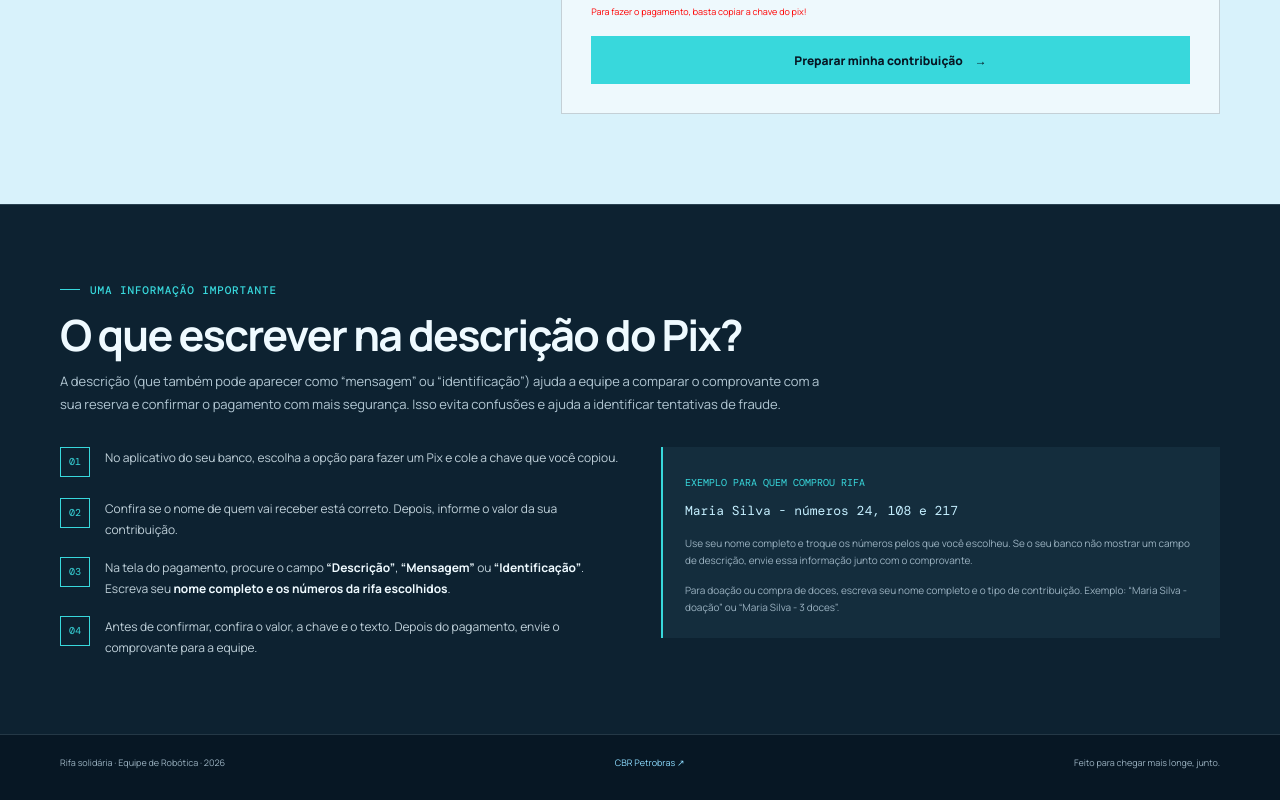
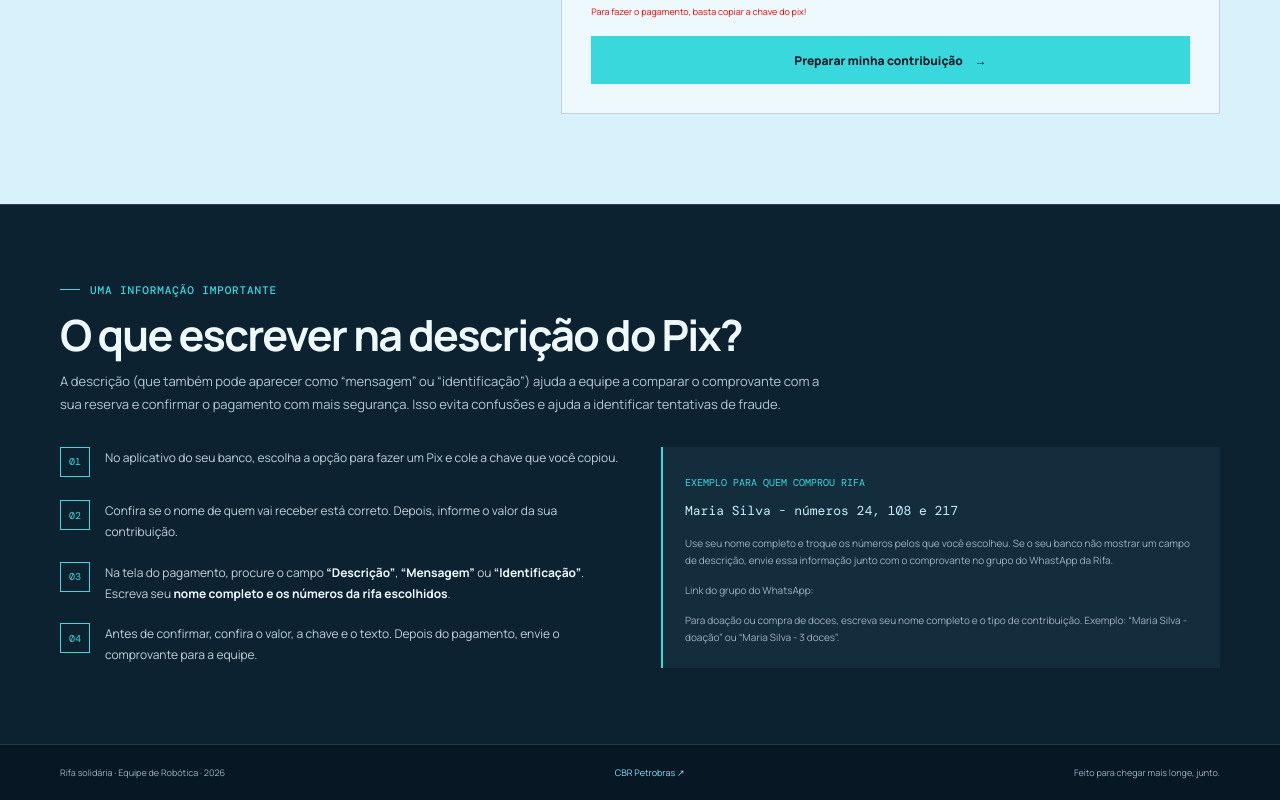
Before and after one commit to feliperrgama/rifa_cbr, a website: page public/index.html in a window 1280 px wide. Shown: the part 3059-3859 px from the top of the page. Drawn offline with nearby package versions, Linux system fonts and the light colour scheme.

```diff
--- a/public/index.html
+++ b/public/index.html
@@ -559,7 +559,8 @@
           <div class="pix-example">
             <span>Exemplo para quem comprou rifa</span>
             <p>Maria Silva - números 24, 108 e 217</p>
-            <small>Use seu nome completo e troque os números pelos que você escolheu. Se o seu banco não mostrar um campo de descrição, envie essa informação junto com o comprovante.</small>
+            <small>Use seu nome completo e troque os números pelos que você escolheu. Se o seu banco não mostrar um campo de descrição, envie essa informação junto com o comprovante no grupo do WhastApp da Rifa.</small>
+            <small>Link do grupo do WhatsApp: <a href="https://chat.whatsapp.com/KxAMQkF97ei71ICpUqyMgS" target="_blank"></a></small>
             <small>Para doação ou compra de doces, escreva seu nome completo e o tipo de contribuição. Exemplo: “Maria Silva - doação” ou “Maria Silva - 3 doces”.</small>
           </div>
         </div>
```
